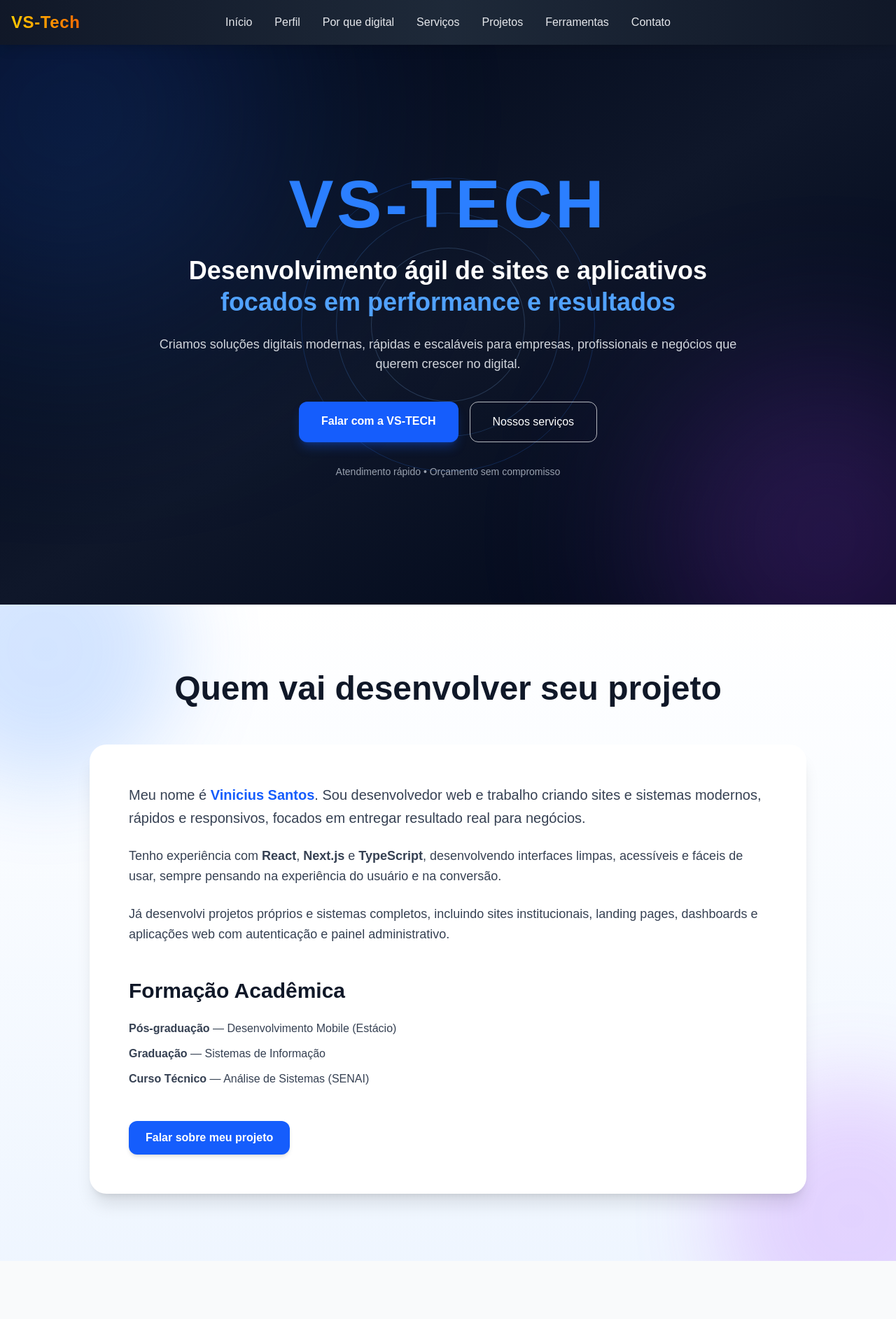
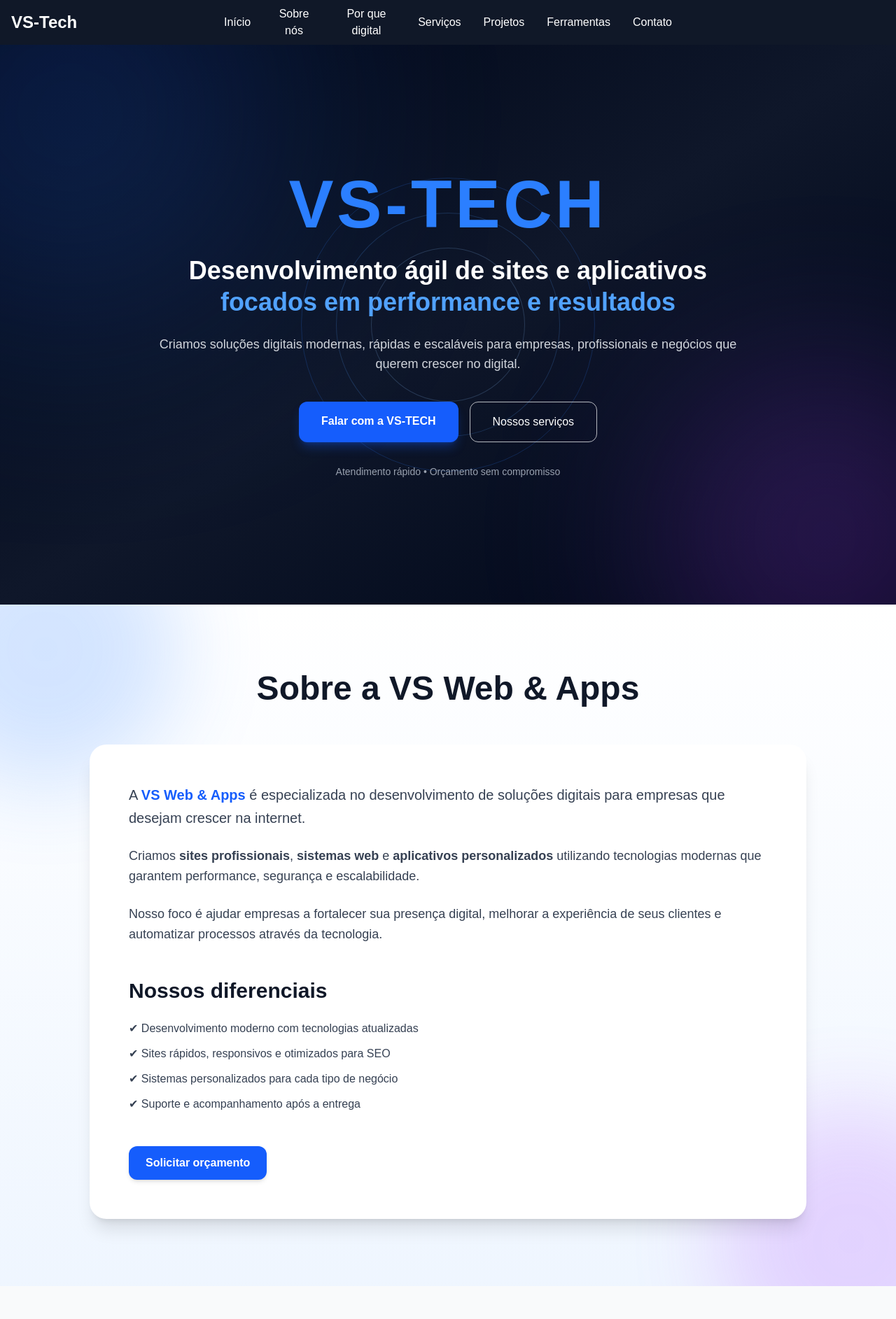
Before and after one commit to vinisantos2/meu-portfolio, a Next.js app: page / in a window 1280 px wide. Shown: the top 1885 px of the page at 70% size. Built offline with nearby package versions, Linux system fonts and the light colour scheme.

Commit message:
modificações no projeto

```diff
--- a/src/components/Header.tsx
+++ b/src/components/Header.tsx
@@ -2,10 +2,11 @@
 
 import { useState } from "react";
 import { Menu, X } from "lucide-react";
+import { useRouter, usePathname } from "next/navigation";
 
 const menuItems = [
   { title: "Início", url: "#inicio" },
-  { title: "Perfil", url: "#perfil" },
+  { title: "Sobre nós", url: "#empresa" },
   { title: "Por que digital", url: "#why-digital" },
   { title: "Serviços", url: "#servicos" },
   { title: "Projetos", url: "#projetos" },
@@ -15,8 +16,15 @@ const menuItems = [
 
 export default function Header() {
   const [menuOpen, setMenuOpen] = useState(false);
+  const router = useRouter();
+  const pathname = usePathname();
 
   const handleScroll = (id: string) => {
+    if (pathname !== "/") {
+      router.push("/" + id);
+      return;
+    }
+
     const element = document.querySelector(id) as HTMLElement;
     if (!element) return;
 
@@ -33,58 +41,36 @@ export default function Header() {
   };
 
   return (
-    <header className="sticky top-0 z-[100] bg-gradient-to-r from-gray-900 via-gray-800 to-gray-900 text-white shadow-lg">
-      <div className="max-w-7xl mx-auto px-4 h-16 flex items-center justify-between relative">
+    <header className="sticky top-0 z-[100] bg-gray-900 text-white">
+      <div className="max-w-7xl mx-auto px-4 h-16 flex items-center justify-between">
 
-        {/* LOGO */}
         <button
           onClick={() => handleScroll("#inicio")}
-          className="text-2xl font-extrabold tracking-wide bg-gradient-to-r from-yellow-400 to-orange-500 bg-clip-text text-transparent"
+          className="text-2xl font-bold"
         >
           VS-Tech
         </button>
 
-        {/* MENU DESKTOP */}
-        <nav className="hidden md:flex absolute left-1/2 -translate-x-1/2 gap-8">
+        <nav className="hidden md:flex gap-8 absolute left-1/2 -translate-x-1/2">
           {menuItems.map((item) => (
             <button
               key={item.url}
+
               onClick={() => handleScroll(item.url)}
-              className="relative font-medium text-gray-200 hover:text-yellow-400 transition
-                after:absolute after:-bottom-1 after:left-0 after:h-[2px] after:w-0
-                after:bg-yellow-400 after:transition-all hover:after:w-full"
+              className="hover:text-yellow-400 cursor-pointer"
             >
               {item.title}
             </button>
           ))}
         </nav>
 
-        {/* BOTÃO MOBILE */}
         <button
           onClick={() => setMenuOpen(!menuOpen)}
           className="md:hidden"
-          aria-label="Abrir menu"
         >
           {menuOpen ? <X size={28} /> : <Menu size={28} />}
         </button>
       </div>
-
-      {/* MENU MOBILE */}
-      {menuOpen && (
-        <div className="md:hidden bg-gray-900 border-t border-gray-700">
-          <nav className="flex flex-col px-6 py-4 gap-4">
-            {menuItems.map((item) => (
-              <button
-                key={item.url}
-                onClick={() => handleScroll(item.url)}
-                className="text-gray-200 hover:text-yellow-400 transition font-medium text-left"
-              >
-                {item.title}
-              </button>
-            ))}
-          </nav>
-        </div>
-      )}
     </header>
   );
 }
--- a/src/components/Layout.tsx
+++ b/src/components/Layout.tsx
@@ -1,5 +1,6 @@
 // components/Layout.tsx
 import Footer from "./Footer";
+import Header from "./Header";
 
 type LayoutProps = {
   children: React.ReactNode;
@@ -8,6 +9,7 @@ type LayoutProps = {
 export default function Layout({ children }: LayoutProps) {
   return (
     <>
+    <Header />
       <main>{children}</main>
       <Footer />
     </>
--- a/src/pages/index.tsx
+++ b/src/pages/index.tsx
@@ -10,10 +10,8 @@ import WhyDigital from "../sections/whyDigital";
 export default function Home() {
   return (
     <>
-      <Header />
       <Inicio />
       <Profile />
-
       <WhyDigital />
 
       <SecaoServicos />
--- a/src/sections/contact.tsx
+++ b/src/sections/contact.tsx
@@ -22,7 +22,7 @@ export default function Contact() {
           {/* AÇÕES RÁPIDAS */}
           <div className="grid gap-4 md:grid-cols-2 mb-8">
             <a
-              href="https://instagram.com/vini.santos2"
+              href="https://instagram.com/vstechdigital"
               target="_blank"
               rel="noopener noreferrer"
               className="flex items-center justify-center gap-3 rounded-xl border border-gray-200 dark:border-gray-700 py-3 font-medium hover:bg-gray-50 dark:hover:bg-gray-700 transition"
--- a/src/sections/profile.tsx
+++ b/src/sections/profile.tsx
@@ -3,7 +3,7 @@ import ButtonPadrao from "../components/ButtonPadrão";
 export default function Profile() {
   return (
     <section
-      id="perfil"
+      id="empresa"
       className="relative overflow-hidden py-24 px-6 bg-gradient-to-b from-white to-blue-50 dark:from-gray-900 dark:to-gray-800"
     >
       {/* Formas decorativas */}
@@ -14,7 +14,7 @@ export default function Profile() {
 
         {/* Título */}
         <h2 className="text-4xl md:text-5xl font-extrabold text-center text-gray-900 dark:text-white mb-14">
-          Quem vai desenvolver seu projeto
+          Sobre a VS Web & Apps
         </h2>
 
         {/* Card */}
@@ -22,54 +22,45 @@ export default function Profile() {
 
           <div className="space-y-6 text-center md:text-left">
             <p className="text-lg md:text-xl text-gray-700 dark:text-gray-200 leading-relaxed">
-              Meu nome é{" "}
-              <span className="font-semibold text-blue-600 dark:text-blue-400">
-                Vinicius Santos
-              </span>
-              . Sou desenvolvedor web e trabalho criando sites e sistemas
-              modernos, rápidos e responsivos, focados em entregar resultado
-              real para negócios.
+              A <span className="font-semibold text-blue-600 dark:text-blue-400">
+                VS Web & Apps
+              </span>{" "}
+              é especializada no desenvolvimento de soluções digitais para
+              empresas que desejam crescer na internet.
             </p>
 
             <p className="text-base md:text-lg text-gray-700 dark:text-gray-200 leading-relaxed">
-              Tenho experiência com <strong>React</strong>,{" "}
-              <strong>Next.js</strong> e <strong>TypeScript</strong>,
-              desenvolvendo interfaces limpas, acessíveis e fáceis de usar,
-              sempre pensando na experiência do usuário e na conversão.
+              Criamos <strong>sites profissionais</strong>,{" "}
+              <strong>sistemas web</strong> e{" "}
+              <strong>aplicativos personalizados</strong> utilizando tecnologias
+              modernas que garantem performance, segurança e escalabilidade.
             </p>
 
             <p className="text-base md:text-lg text-gray-700 dark:text-gray-200 leading-relaxed">
-              Já desenvolvi projetos próprios e sistemas completos, incluindo
-              sites institucionais, landing pages, dashboards e aplicações web
-              com autenticação e painel administrativo.
+              Nosso foco é ajudar empresas a fortalecer sua presença digital,
+              melhorar a experiência de seus clientes e automatizar processos
+              através da tecnologia.
             </p>
           </div>
 
-          {/* Formação */}
+          {/* Diferenciais */}
           <div className="mt-12">
             <h3 className="text-2xl md:text-3xl font-bold text-gray-900 dark:text-white mb-6 text-center md:text-left">
-              Formação Acadêmica
+              Nossos diferenciais
             </h3>
 
             <ul className="space-y-3 text-gray-700 dark:text-gray-200 text-base">
-              <li>
-                <strong>Pós-graduação</strong> — Desenvolvimento Mobile (Estácio)
-              </li>
-
-              <li>
-                <strong>Graduação</strong> — Sistemas de Informação
-              </li>
-
-              <li>
-                <strong>Curso Técnico</strong> — Análise de Sistemas (SENAI)
-              </li>
+              <li>✔ Desenvolvimento moderno com tecnologias atualizadas</li>
+              <li>✔ Sites rápidos, responsivos e otimizados para SEO</li>
+              <li>✔ Sistemas personalizados para cada tipo de negócio</li>
+              <li>✔ Suporte e acompanhamento após a entrega</li>
             </ul>
           </div>
 
           {/* CTA */}
           <div className="mt-12 flex justify-center md:justify-start">
             <ButtonPadrao href="#contato">
-              Falar sobre meu projeto
+              Solicitar orçamento
             </ButtonPadrao>
           </div>
 
```
Also changed, not shown: tailwind.config.js (line endings or trailing spaces).
